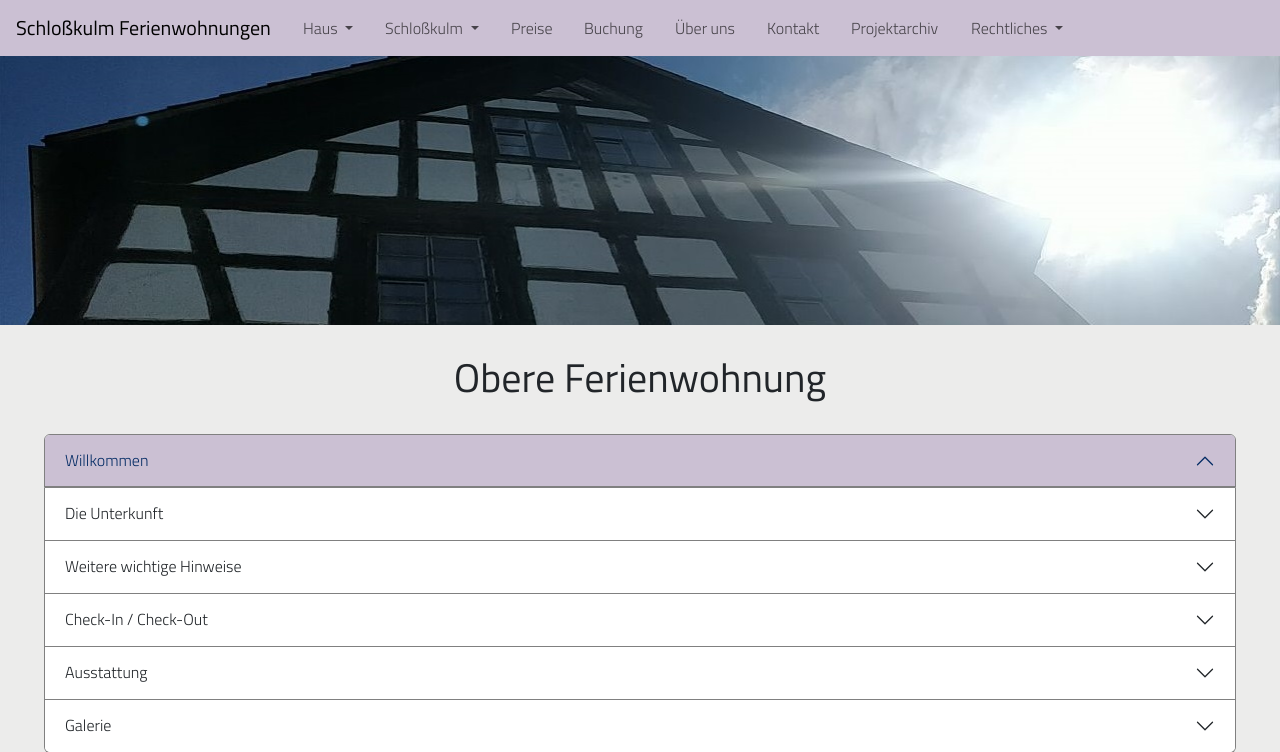
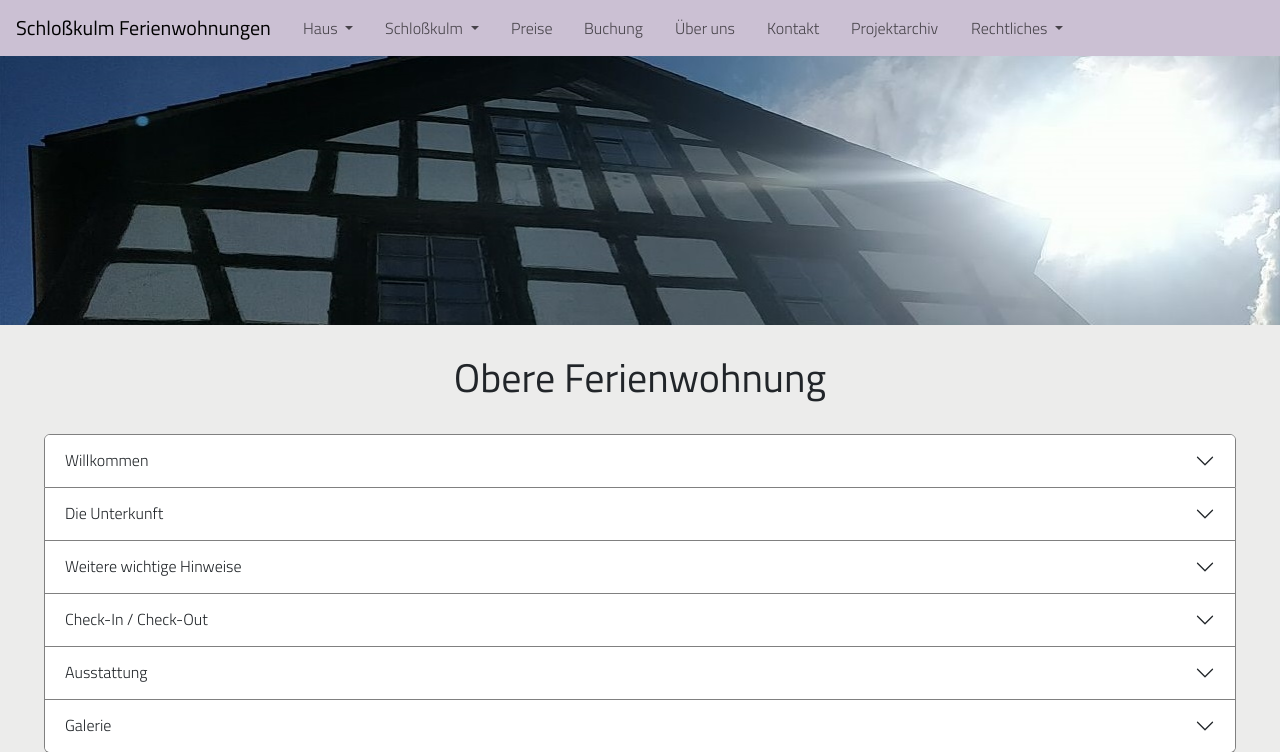
Before and after one commit to Rafaela-Wetzel/schlosskulm-rental-apartments, a Django app: page /haus/ferienwohnung-oben/ in a window 1280 px wide. Shown: the top 752 px of the page. Run offline with Django 4.2, Linux system fonts and the light colour scheme.

Commit message:
Add collapsed class to first accordion item

```diff
--- a/home/templates/home/ferienwohnung-oben.html
+++ b/home/templates/home/ferienwohnung-oben.html
@@ -7,7 +7,7 @@
 
     <div class="accordion-item">
         <h2 class="accordion-header" id="headingOne">
-            <button class="accordion-button" type="button" data-bs-toggle="collapse" data-bs-target="#collapseOne"
+            <button class="accordion-button collapsed" type="button" data-bs-toggle="collapse" data-bs-target="#collapseOne"
                 aria-expanded="true" aria-controls="collapseOne">
                 Willkommen
             </button>
--- a/home/templates/home/ferienwohnung-unten.html
+++ b/home/templates/home/ferienwohnung-unten.html
@@ -7,7 +7,7 @@
 
     <div class="accordion-item">
         <h2 class="accordion-header" id="headingOne">
-            <button class="accordion-button" type="button" data-bs-toggle="collapse" data-bs-target="#collapseOne"
+            <button class="accordion-button collapsed" type="button" data-bs-toggle="collapse" data-bs-target="#collapseOne"
                 aria-expanded="true" aria-controls="collapseOne">
                 Willkommen
             </button>
```
